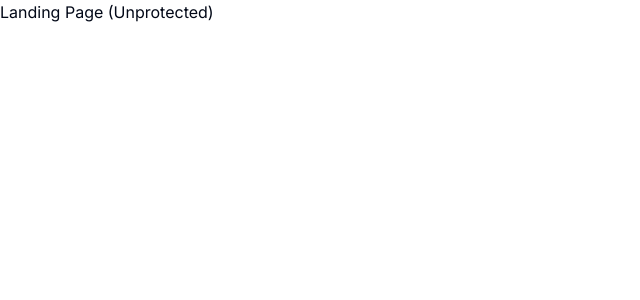
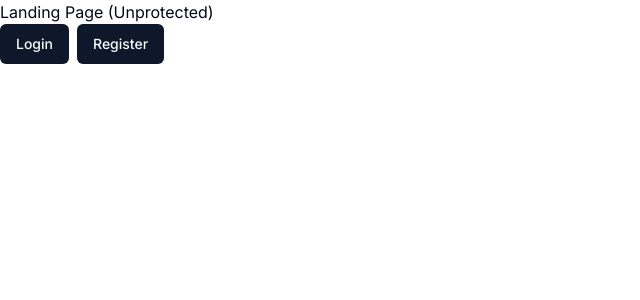
Before and after one commit to codeplan73/next-13-ai-saas, a Next.js app: page / in a window 1280 px wide. Shown: the top 300 px of the page, without its empty margins (0-640 px from the left). Built offline with nearby package versions, Linux system fonts and the light colour scheme.

Commit message:
installed clark auth

```diff
--- /dev/null
+++ b/app/(auth)/(routes)/sign-in/[[...sign-in]]/page.tsx
@@ -0,0 +1,5 @@
+import { SignIn } from '@clerk/nextjs'
+
+export default function Page() {
+  return <SignIn />
+}
--- /dev/null
+++ b/app/(auth)/(routes)/sign-up/[[...sign-up]]/page.tsx
@@ -0,0 +1,5 @@
+import { SignUp } from '@clerk/nextjs'
+
+export default function Page() {
+  return <SignUp />
+}
--- /dev/null
+++ b/app/(auth)/layout.tsx
@@ -0,0 +1,7 @@
+const AuthLayout = ({ children }: { children: React.ReactNode }) => {
+  return (
+    <div className="flex items-center justify-center h-full">{children}</div>
+  )
+}
+
+export default AuthLayout
--- a/app/(dashboard)/(routes)/dashboard/page.tsx
+++ b/app/(dashboard)/(routes)/dashboard/page.tsx
@@ -1,12 +1,7 @@
-import { Button } from '@/components/ui/button'
-
 const DashboardPage = () => {
   return (
     <>
       <p className="text-6xl text-green-500">Dashboard (Protected)</p>
-      <Button variant="destructive" size="sm">
-        Click Me
-      </Button>
     </>
   )
 }
--- a/app/(landing)/page.tsx
+++ b/app/(landing)/page.tsx
@@ -1,5 +1,20 @@
+import { Button } from '@/components/ui/button'
+import Link from 'next/link'
+
 const LandingPage = () => {
-  return <div>Landing Page (Unprotected)</div>
+  return (
+    <div>
+      Landing Page (Unprotected)
+      <div className="flex gap-2 items-center">
+        <Link href="/sign-in">
+          <Button>Login</Button>
+        </Link>
+        <Link href="/sign-up">
+          <Button>Register</Button>
+        </Link>
+      </div>
+    </div>
+  )
 }
 
 export default LandingPage
--- a/app/layout.tsx
+++ b/app/layout.tsx
@@ -1,7 +1,7 @@
 import './globals.css'
 import type { Metadata } from 'next'
 import { Inter } from 'next/font/google'
-
+import { ClerkProvider } from '@clerk/nextjs'
 const inter = Inter({ subsets: ['latin'] })
 
 export const metadata: Metadata = {
@@ -15,8 +15,10 @@ export default function RootLayout({
   children: React.ReactNode
 }) {
   return (
-    <html lang="en">
-      <body className={inter.className}>{children}</body>
-    </html>
+    <ClerkProvider>
+      <html lang="en">
+        <body className={inter.className}>{children}</body>
+      </html>
+    </ClerkProvider>
   )
 }
--- a/package.json
+++ b/package.json
@@ -9,6 +9,7 @@
     "lint": "next lint"
   },
   "dependencies": {
+    "@clerk/nextjs": "^4.23.1",
     "@radix-ui/react-slot": "^1.0.2",
     "@types/node": "20.4.4",
     "@types/react": "18.2.16",
```
Also changed, not shown: middleware.ts (added, +12 -0 lines), 2 other files (tests, documents, lock files or other folders).
